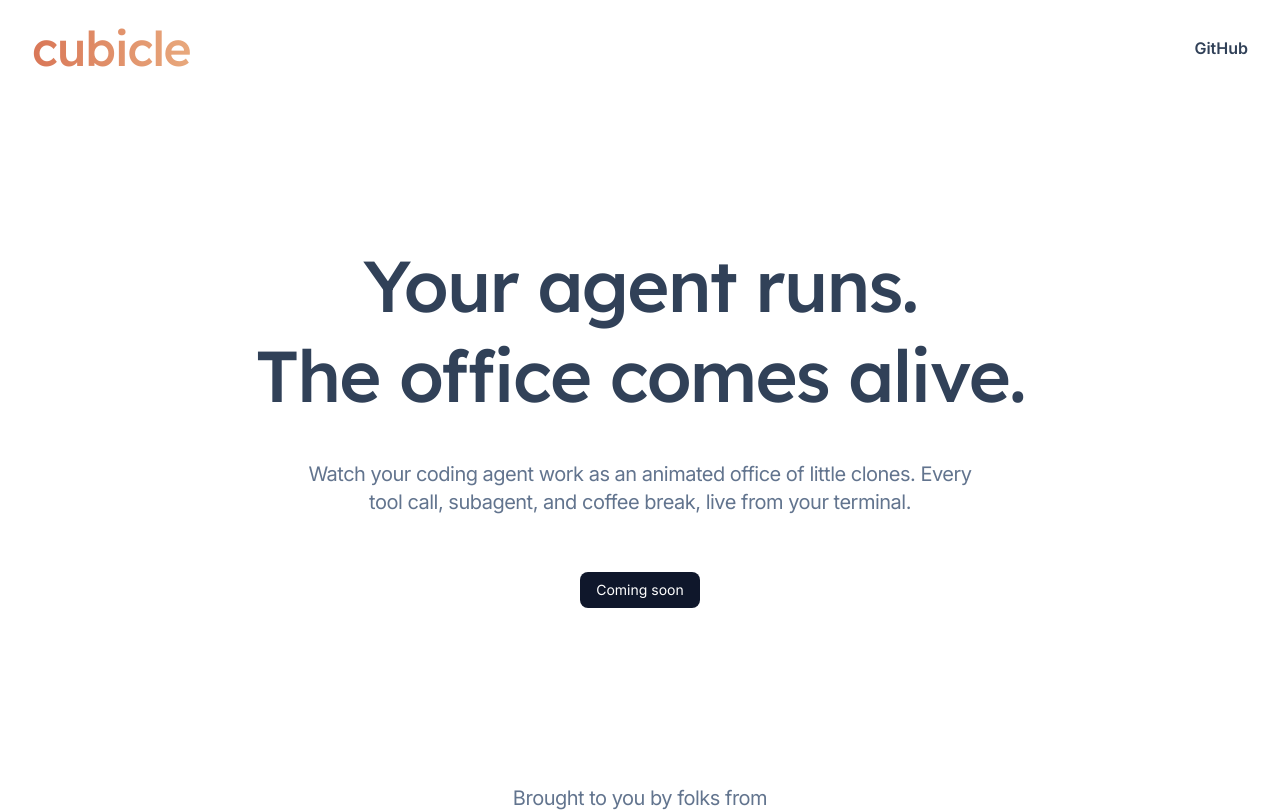
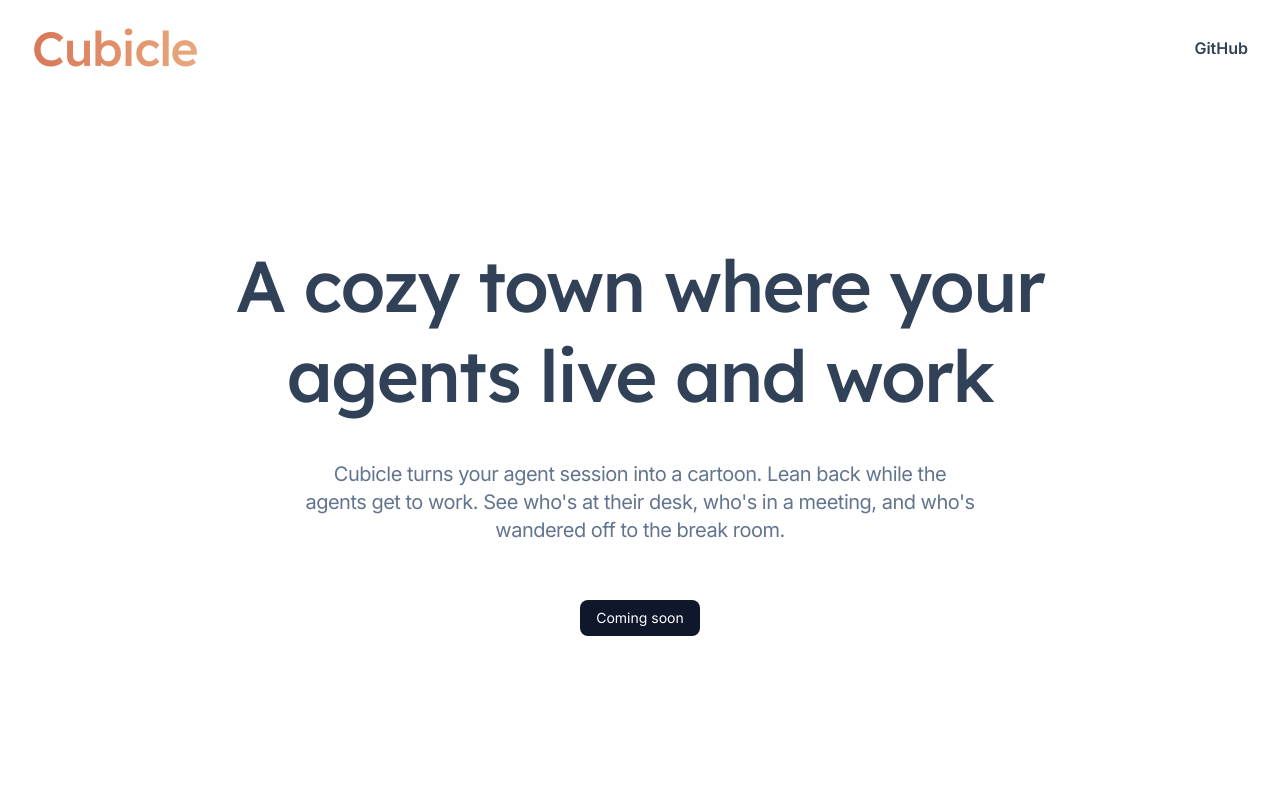
Before and after one commit to agentopiahq/agentopia, a Next.js app in the folder apps/web/: page / in a window 1280 px wide. Shown: the top 812 px of the page. Built offline with nearby package versions, Linux system fonts and the light colour scheme.

Commit message:
Update slogn and description

```diff
--- a/apps/web/src/components/Hero.tsx
+++ b/apps/web/src/components/Hero.tsx
@@ -21,9 +21,7 @@ export default function Hero() {
       className="flex min-h-[80vh] flex-col justify-start px-6 pb-16 pt-[18vh] text-center sm:px-8"
     >
       <h1 className="mx-auto max-w-4xl font-display text-5xl font-medium leading-tight tracking-tight text-slate-700 sm:text-7xl sm:leading-tight">
-        Your agent runs.
-        <br />
-        The office comes alive.
+        A cozy town where your agents live and work
       </h1>
       <p className="mx-auto mt-10 max-w-2xl text-xl tracking-tight text-slate-500">{DESCRIPTION}</p>
 
--- a/apps/web/src/constants.ts
+++ b/apps/web/src/constants.ts
@@ -2,9 +2,9 @@
 export const MAIN_COLOR = '#d97757';
 export const MINOR_COLOR = '#e8a87c';
 
-export const TITLE = 'cubicle';
+export const TITLE = 'Cubicle';
 export const DESCRIPTION =
-  'Watch your coding agent work as an animated office of little clones. Every tool call, subagent, and coffee break, live from your terminal.';
+  "Cubicle turns your agent session into a cartoon. Lean back while the agents get to work. See who's at their desk, who's in a meeting, and who's wandered off to the break room.";
 export const DOMAIN = 'cubicle.town';
 export const DOMAIN_URL = `https://${DOMAIN}`;
 export const CONTACT_EMAIL = `contact@${DOMAIN}`;
```
